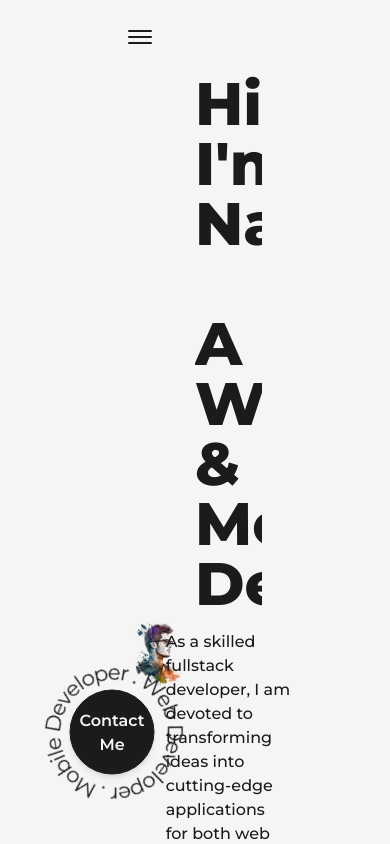
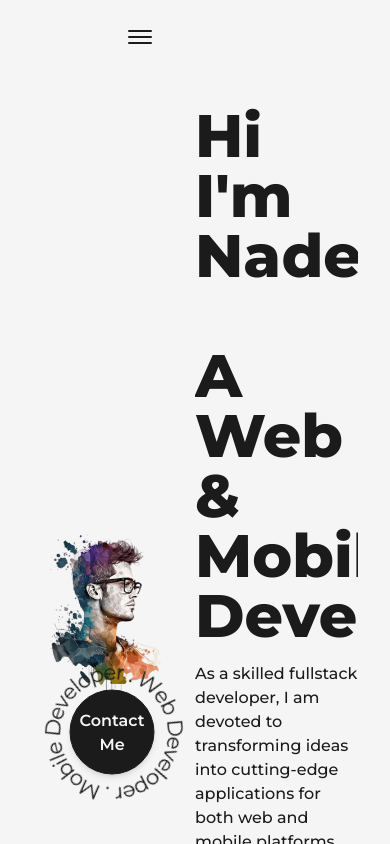
Before and after one commit to nadeeshaMadusanka99/personal_portfolio, a Next.js app: page / in a window 390 px wide. Shown: the top 844 px of the page. Built offline with nearby package versions, Linux system fonts and the light colour scheme.

Commit message:
Add media queries to layout and animated text

```diff
--- a/src/components/Common/Layout.js
+++ b/src/components/Common/Layout.js
@@ -3,7 +3,7 @@
 const Layout = ({ children, className = "" }) => {
   return (
     <div
-      className={`w-full h-full inline-block z-0 bg-light p-32 dark:bg-dark ${className}`}
+      className={`w-full h-full inline-block z-0 bg-light p-32 dark:bg-dark  xl:p-24 lg:p-16 md:p-12 sm:p-8 ${className}`}
     >
       {children}
     </div>
```
